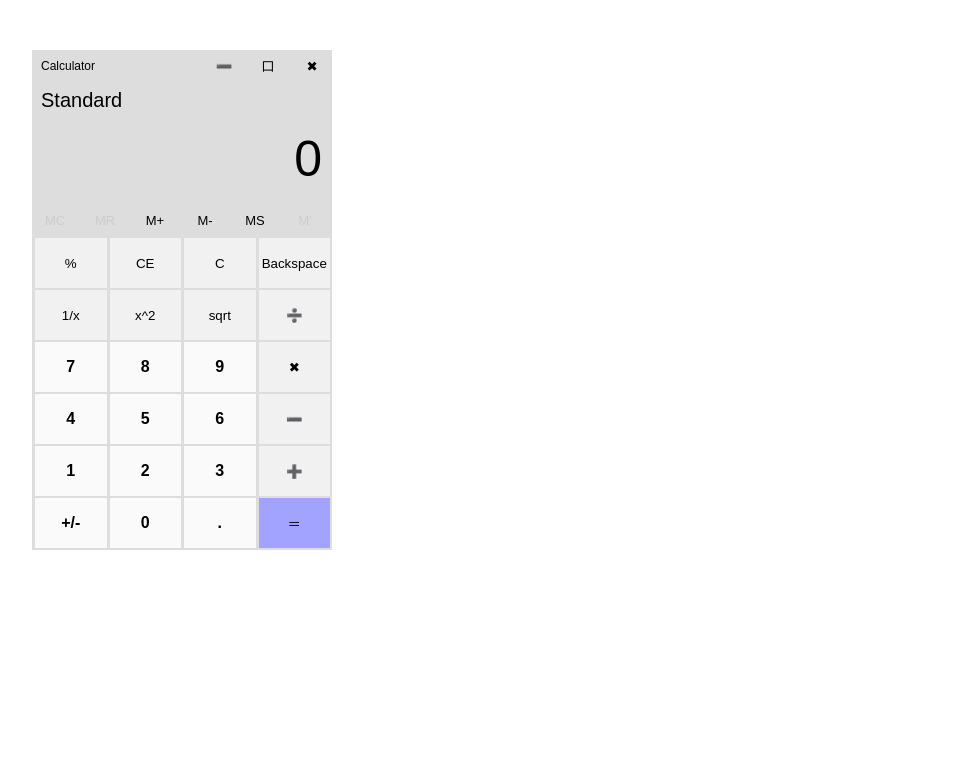
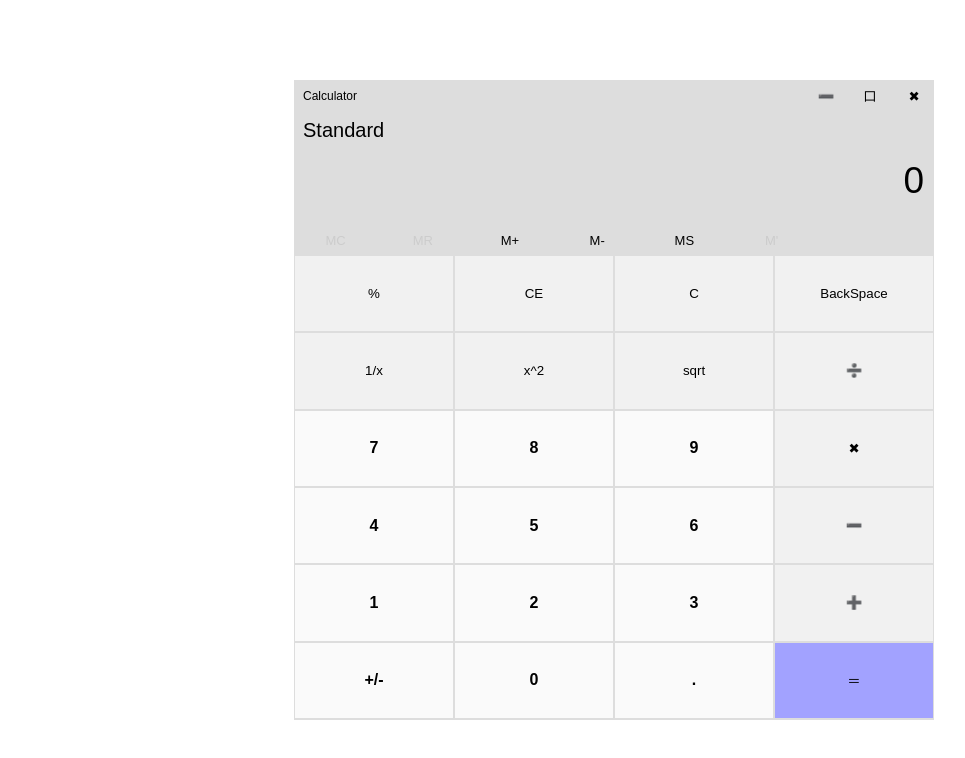
Before and after one commit to HellerJia/cases_javascipt, a plain HTML site: page calculator/calculator.html in a window 1280 px wide. Shown: the whole page, without its empty margins (26-991 px from the left). Drawn offline with Linux system fonts and the light colour scheme.

Commit message:
complete calculator

```diff
--- a/calculator/calculator.html
+++ b/calculator/calculator.html
@@ -6,7 +6,7 @@
   <title>Calculator</title>
   <link rel="stylesheet" href="style.css">
 </head>
-<body>
+<body id="body">
   <div id="calculator-body">
     <div id="calculator-header">
       <p id="calculator-title">Calculator</p>
@@ -38,40 +38,41 @@
       <div class="main-buttons-line">
         <button class="main-buttons">%</button>
         <button class="main-buttons">CE</button>
-        <button class="main-buttons">C</button>
-        <button class="main-buttons">Backspace</button>
+        <button class="main-buttons" onclick="clearNum()">C</button>
+        <button id="backspace" class="main-buttons">Backspace</button>
       </div>
       <div class="main-buttons-line">
         <button class="main-buttons">1/x</button>
         <button class="main-buttons">x^2</button>
         <button class="main-buttons">sqrt</button>
-        <button class="main-buttons">➗</button>
+        <button class="main-buttons" onclick="inputOpt('/')">➗</button>
       </div>
       <div class="main-buttons-line">
-        <button class="main-buttons main-buttons-number">7</button>
-        <button class="main-buttons main-buttons-number">8</button>
-        <button class="main-buttons main-buttons-number">9</button>
-        <button class="main-buttons">✖</button>
+        <button class="main-buttons main-buttons-number" onclick="inputNum(7)">7</button>
+        <button class="main-buttons main-buttons-number" onclick="inputNum(8)">8</button>
+        <button class="main-buttons main-buttons-number" onclick="inputNum(9)">9</button>
+        <button class="main-buttons" onclick="inputOpt('*')">✖</button>
       </div>
       <div class="main-buttons-line">
-        <button class="main-buttons main-buttons-number">4</button>
-        <button class="main-buttons main-buttons-number">5</button>
-        <button class="main-buttons main-buttons-number">6</button>
-        <button class="main-buttons">➖</button>
+        <button class="main-buttons main-buttons-number" onclick="inputNum(4)">4</button>
+        <button class="main-buttons main-buttons-number" onclick="inputNum(5)">5</button>
+        <button class="main-buttons main-buttons-number" onclick="inputNum(6)">6</button>
+        <button class="main-buttons" onclick="inputOpt('-')">➖</button>
       </div>
       <div class="main-buttons-line">
-        <button class="main-buttons main-buttons-number">1</button>
-        <button class="main-buttons main-buttons-number">2</button>
-        <button class="main-buttons main-buttons-number">3</button>
-        <button class="main-buttons">➕</button>
+        <button class="main-buttons main-buttons-number" onclick="inputNum(1)">1</button>
+        <button class="main-buttons main-buttons-number" onclick="inputNum(2)">2</button>
+        <button class="main-buttons main-buttons-number" onclick="inputNum(3)">3</button>
+        <button class="main-buttons" onclick="inputOpt('+')">➕</button>
       </div>
       <div class="main-buttons-line">
         <button class="main-buttons main-buttons-number">+/-</button>
-        <button class="main-buttons main-buttons-number">0</button>
+        <button class="main-buttons main-buttons-number" onclick="inputNum(0)">0</button>
         <button class="main-buttons main-buttons-number">.</button>
-        <button class="main-buttons main-buttons-calculate">＝</button>
+        <button class="main-buttons main-buttons-calculate" onclick="inputGo()">＝</button>
       </div>
     </div>
   </div>
+  <script src="script.js"></script>
 </body>
 </html>
--- /dev/null
+++ b/calculator/script.js
@@ -0,0 +1,84 @@
+function update() {
+  var bodyHeight = document.getElementById("body").clientHeight;
+  document.getElementById("calculator-body").style.marginTop = bodyHeight * 0.1 + "px";
+  document.getElementById("calculator-body").style.height = (bodyHeight > 540 ? bodyHeight * 0.8 : 432) + "px";
+  document.getElementById("calculator-main").style.height =
+    document.getElementById("calculator-body").clientHeight -
+    document.getElementById("calculator-header").clientHeight -
+    document.getElementById("calculator-alt").clientHeight -
+    document.getElementById("screen").clientHeight -
+    document.getElementById("buttons-m").clientHeight + "px";
+
+  document.getElementById("backspace").innerHTML = document.getElementById("backspace").clientWidth > 70 ? "BackSpace" : "Back...";
+  var calBodyWidth = document.getElementById("calculator-body").clientWidth;
+  document.documentElement.style.setProperty("--buttons-m-common-width",  (calBodyWidth > 300 ? calBodyWidth * 0.13 : 39) + "px");
+}
+
+window.onload = update
+window.onresize = update
+
+var data = {num: 0, opt: "", cacheNum: 0, cacheState: 0}
+function inputNum(input) {
+  if (data.cacheState == 1) {
+    data.num = input;
+  } else {
+    data.num = data.num*10 + input;
+  }
+  updateScreen();
+}
+
+function updateScreen() {
+  document.getElementById("screen-text").style.fontSize = data.num >= 1e+10 ? "20px" : "37px";
+  document.getElementById("screen-text").innerHTML = data.num;
+}
+
+function clearNum() {
+  data.num = 0;
+  clearCache();
+  updateScreen();
+}
+
+function clearCache() {
+  data.opt = "";
+  data.cacheState = 0;
+  data.cacheNum = 0;
+}
+
+function inputOpt(input) {
+  calculate();
+  data.opt = input;
+  data.cacheNum = data.num;
+  data.cacheState = 1;
+
+  debug(input);
+}
+
+function inputGo() {
+  calculate();
+  clearCache();
+}
+
+function calculate() {
+  switch (data.opt) {
+    case '+':
+      data.num += data.cacheNum;
+      break;
+    case '-':
+      data.num -= data.cacheNum;
+      break;
+    case '*':
+      data.num *= data.cacheNum;
+      break;
+    case '/':
+      data.num /= data.cacheNum;
+      break;
+  }
+  updateScreen();
+
+  debug();
+}
+
+function debug(input) {
+  console.log("input: " + input)
+  console.log(data)
+}
--- a/calculator/style.css
+++ b/calculator/style.css
@@ -1,8 +1,17 @@
+:root {
+  --buttons-m-common-width: 46px;
+}
+
+html, body {
+  height: 100%;
+  margin: 0px;
+}
+
 #calculator-body {
   background-color: #dddddd;
-  width: 300px;
-  height: 500px;
-  margin: 50px;
+  width: 50%;
+  margin-left: 25%;
+  float: left;
 }
 
 #calculator-header {
@@ -40,22 +49,27 @@
 }
 
 #screen {
-  height: 80px;
+  height: 10%;
   padding-top: 10px;
   padding-right: 10px;
 }
 
 #screen-text {
   text-align: right;
-  margin: 0px;
-  font-size: 50px;
+  height: 100%;
+  margin: 0;
+  font-size: 37px;
   font-family: Arial, Helvetica, sans-serif;
+}
+
+#buttons-m {
+  height: 5%;
 }
 
 .buttons-m-common {
   margin: 0px;
-  height: 20px;
-  width: 46px;
+  height: 100%;
+  width: var(--buttons-m-common-width);
   border: none;
   font-size: 13px;
   text-align: center;
@@ -68,21 +82,24 @@
 }
 
 #calculator-main {
-  margin-top: 5px;
+  width: 100%;
+  display: flex;
+  flex-direction: column;
 }
 
 .main-buttons-line {
-  height: 52px;
-  width: 298px;
+  height: 16.66%;
+  width: 100%;
+  margin-bottom: 2px;
   display: flex;
   flex-direction: row;
 }
 
 .main-buttons {
-  height: 50px;
-  width: 75px;
-  margin-top: 3px;
-  margin-left: 3px;
+  float: left;
+  height: 100%;
+  width: 25%;
+  margin: 0 1px;
   padding: 0px;
   text-align: center;
   background-color: #f1f1f1;
```
